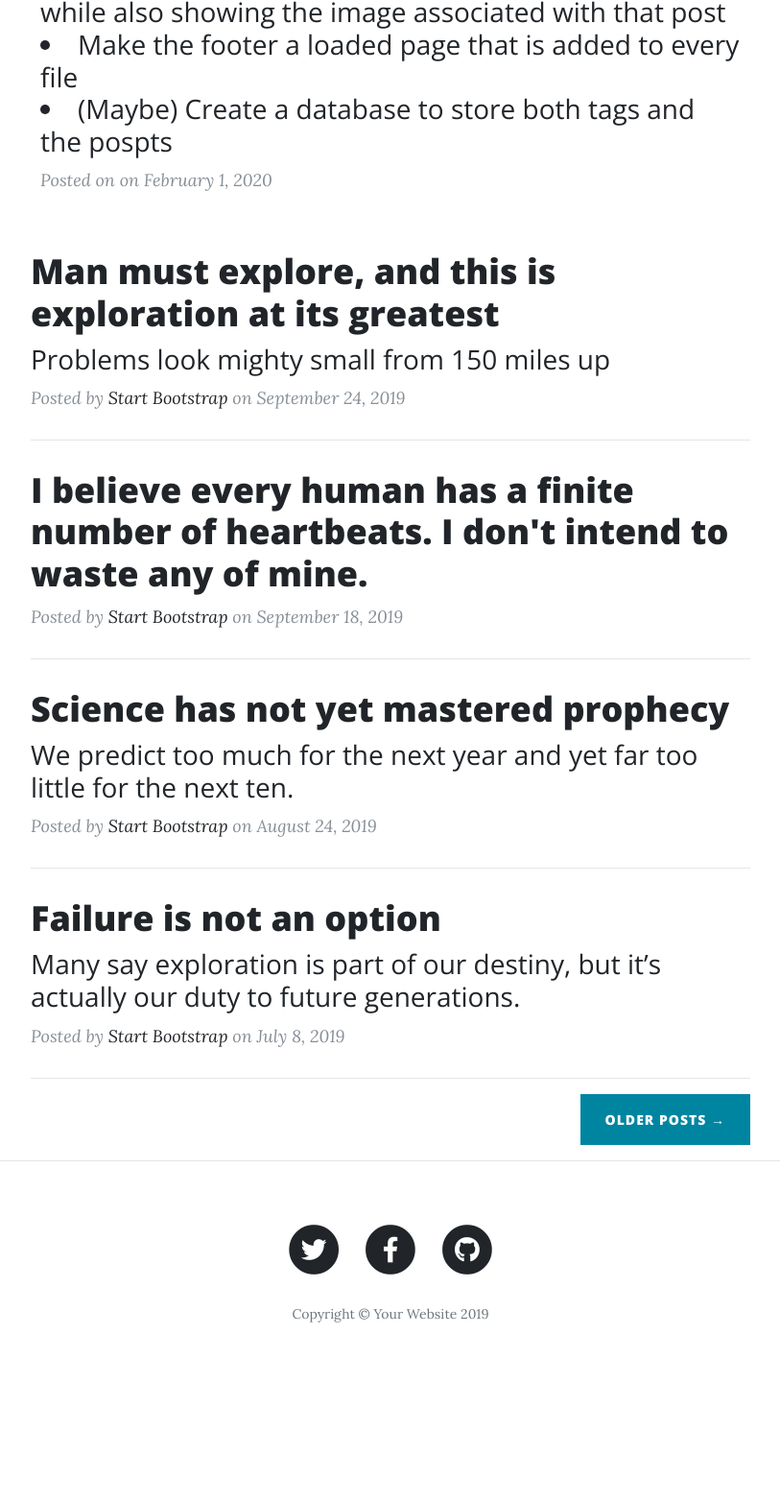
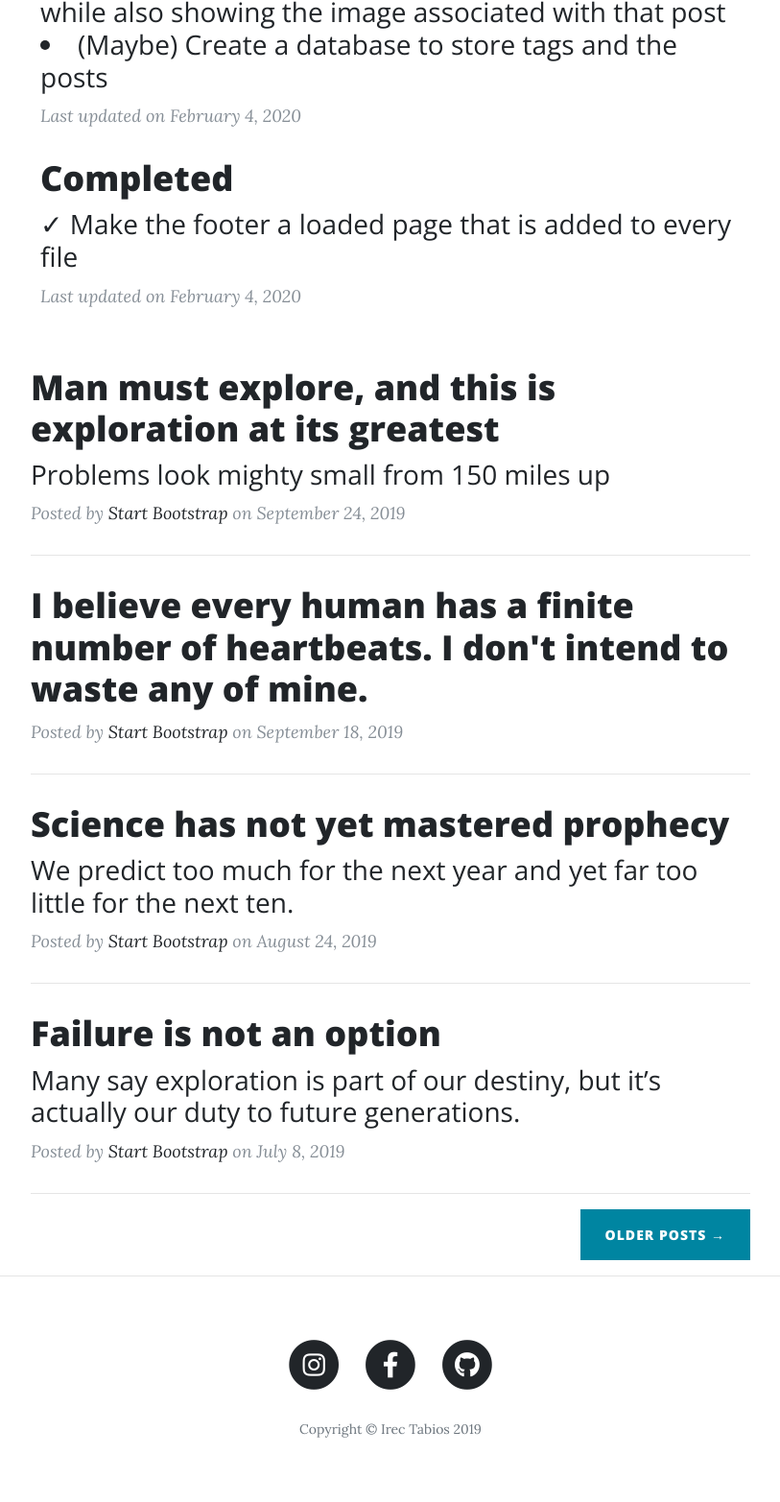
Before and after one commit to Ceribit/UnfinishedWork, a website: page index.html in a window 1280 px wide. Shown: the part 770-2335 px from the top of the page at 96% size, without its empty margins (233-1046 px from the left). Before the commit the page ends 2215 px from the top, so only its background shows below. Drawn offline with nearby package versions, Linux system fonts and the light colour scheme.

Commit message:
Replaced repeated footers in files with code that loads the footer from footer.html

```diff
--- /dev/null
+++ b/footer.html
@@ -0,0 +1,35 @@
+  <footer>
+    <div class="container">
+      <div class="row">
+        <div class="col-lg-8 col-md-10 mx-auto">
+          <ul class="list-inline text-center">
+            <li class="list-inline-item">
+              <a href="https://instagram.com/ceri.bit">
+                <span class="fa-stack fa-lg">
+                  <i class="fas fa-circle fa-stack-2x"></i>
+                  <i class="fab fa-instagram fa-stack-1x fa-inverse"></i>
+                </span>
+              </a>
+            </li>
+            <li class="list-inline-item">
+              <a href="#">
+                <span class="fa-stack fa-lg">
+                  <i class="fas fa-circle fa-stack-2x"></i>
+                  <i class="fab fa-facebook-f fa-stack-1x fa-inverse"></i>
+                </span>
+              </a>
+            </li>
+            <li class="list-inline-item">
+              <a href="https://github.com/ceribit">
+                <span class="fa-stack fa-lg">
+                  <i class="fas fa-circle fa-stack-2x"></i>
+                  <i class="fab fa-github fa-stack-1x fa-inverse"></i>
+                </span>
+              </a>
+            </li>
+          </ul>
+          <p class="copyright text-muted">Copyright &copy; Irec Tabios 2019</p>
+        </div>
+      </div>
+    </div>
+  </footer>
--- a/index.html
+++ b/index.html
@@ -63,18 +63,27 @@
                 Todo
               </h2>
               <h3 class="post-subtitle">
-                <li>Add a photo banner (using a non-post style class) to showcase some images I've made</li>
+                <li>Add a photo banner between the background image and sample posts to showcase some images I've made</li>
                 <li>Automate posts to view the latest posts I've made, while also showing the image associated with that post</li>
-                <li>Make the footer a loaded page that is added to every file</li>
-                <li>(Maybe) Create a database to store both tags and the pospts </li>
-
-
+                <li>(Maybe) Create a database to store tags and the posts </li>
               </h3>
             </a>
-          <p class="post-meta">Posted on
-            on February 1, 2020</p>
-        </div>
-    </div>
+            <p class="post-meta">Last updated
+            on February 4, 2020</p>
+          </div>
+          <div class="post-preview">
+            <a href="post.html">
+              <h2 class="post-title">
+                Completed
+              </h2>
+              <h3 class="post-subtitle">
+                <div>&#10003 Make the footer a loaded page that is added to every file</div>
+              </h3>
+            </a>
+            <p class="post-meta">Last updated
+            on February 4, 2020</p>
+          </div>
+      </div>
     <div class="row">
       <div class="col-lg-8 col-md-10 mx-auto">
         <div class="post-preview">
@@ -141,41 +150,8 @@
   <hr>
 
   <!-- Footer -->
-  <footer>
-    <div class="container">
-      <div class="row">
-        <div class="col-lg-8 col-md-10 mx-auto">
-          <ul class="list-inline text-center">
-            <li class="list-inline-item">
-              <a href="#">
-                <span class="fa-stack fa-lg">
-                  <i class="fas fa-circle fa-stack-2x"></i>
-                  <i class="fab fa-twitter fa-stack-1x fa-inverse"></i>
-                </span>
-              </a>
-            </li>
-            <li class="list-inline-item">
-              <a href="#">
-                <span class="fa-stack fa-lg">
-                  <i class="fas fa-circle fa-stack-2x"></i>
-                  <i class="fab fa-facebook-f fa-stack-1x fa-inverse"></i>
-                </span>
-              </a>
-            </li>
-            <li class="list-inline-item">
-              <a href="https://github.com/ceribit">
-                <span class="fa-stack fa-lg">
-                  <i class="fas fa-circle fa-stack-2x"></i>
-                  <i class="fab fa-github fa-stack-1x fa-inverse"></i>
-                </span>
-              </a>
-            </li>
-          </ul>
-          <p class="copyright text-muted">Copyright &copy; Your Website 2019</p>
-        </div>
-      </div>
-    </div>
-  </footer>
+  <div id="footer"></div>
+
 
   <!-- Bootstrap core JavaScript -->
   <script src="vendor/jquery/jquery.min.js"></script>
```
Also changed, not shown: about.html (+3 -35 lines), contact.html (+2 -35 lines), photos.html (+15 -0 lines), posts/samplepost.html (+7 -41 lines).
